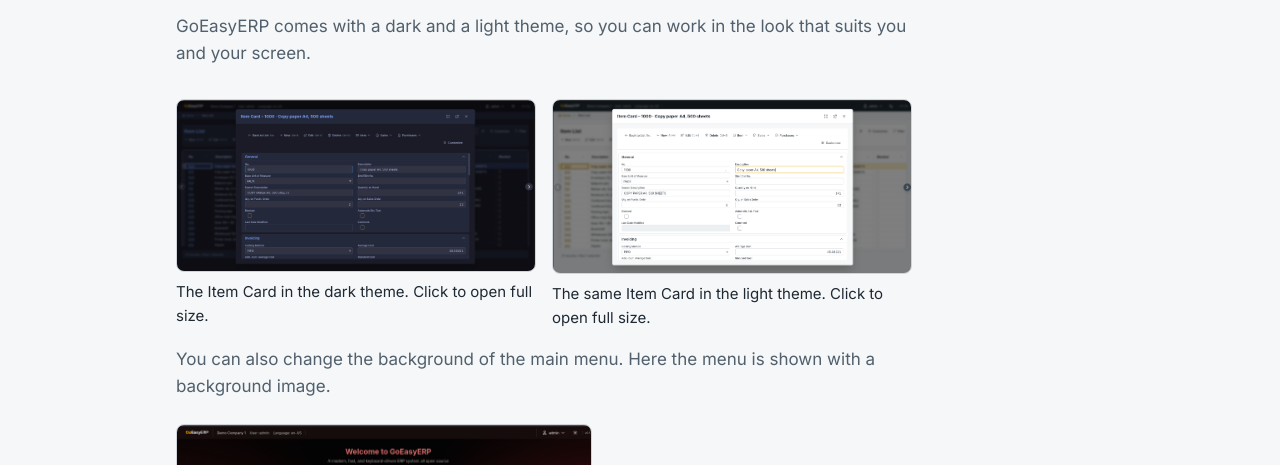
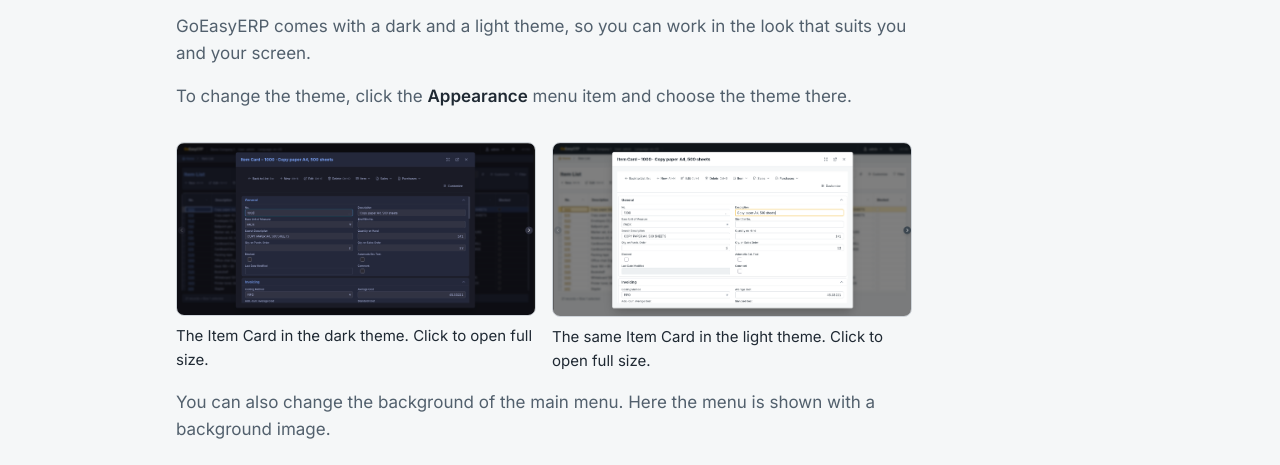
Before and after one commit to hansjlachmann/goeasyerp.com, a plain HTML site: page site/blog/themes-and-backgrounds/index.html in a window 1280 px wide. Shown: the part 289-754 px from the top of the page. Drawn offline with Linux system fonts and the light colour scheme.

Commit message:
Theme post: explain how to change the theme (Appearance menu)
Co-Authored-By: Claude Sonnet 5.5 <noreply@anthropic.com>

```diff
--- a/site/blog/themes-and-backgrounds/index.html
+++ b/site/blog/themes-and-backgrounds/index.html
@@ -48,6 +48,7 @@
         <h1>Change the theme and background in GoEasyERP</h1>
         <p class="muted"><time datetime="2026-11-11">11 November 2026</time></p>
         <p>GoEasyERP comes with a dark and a light theme, so you can work in the look that suits you and your screen.</p>
+        <p>To change the theme, click the <strong>Appearance</strong> menu item and choose the theme there.</p>
         <div class="blog-figs"><figure class="blog-fig"><a href="/assets/blog/item-card-dark.png" target="_blank" rel="noopener" title="Open full size"><img src="/assets/blog/item-card-dark.png" width="1724" height="826" alt="The Item Card in the dark theme" loading="lazy"></a><figcaption>The Item Card in the dark theme. Click to open full size.</figcaption></figure>
         <figure class="blog-fig"><a href="/assets/blog/item-card-light.png" target="_blank" rel="noopener" title="Open full size"><img src="/assets/blog/item-card-light.png" width="1714" height="829" alt="The Item Card in the light theme" loading="lazy"></a><figcaption>The same Item Card in the light theme. Click to open full size.</figcaption></figure></div>
         <p>You can also change the background of the main menu. Here the menu is shown with a background image.</p>
```
